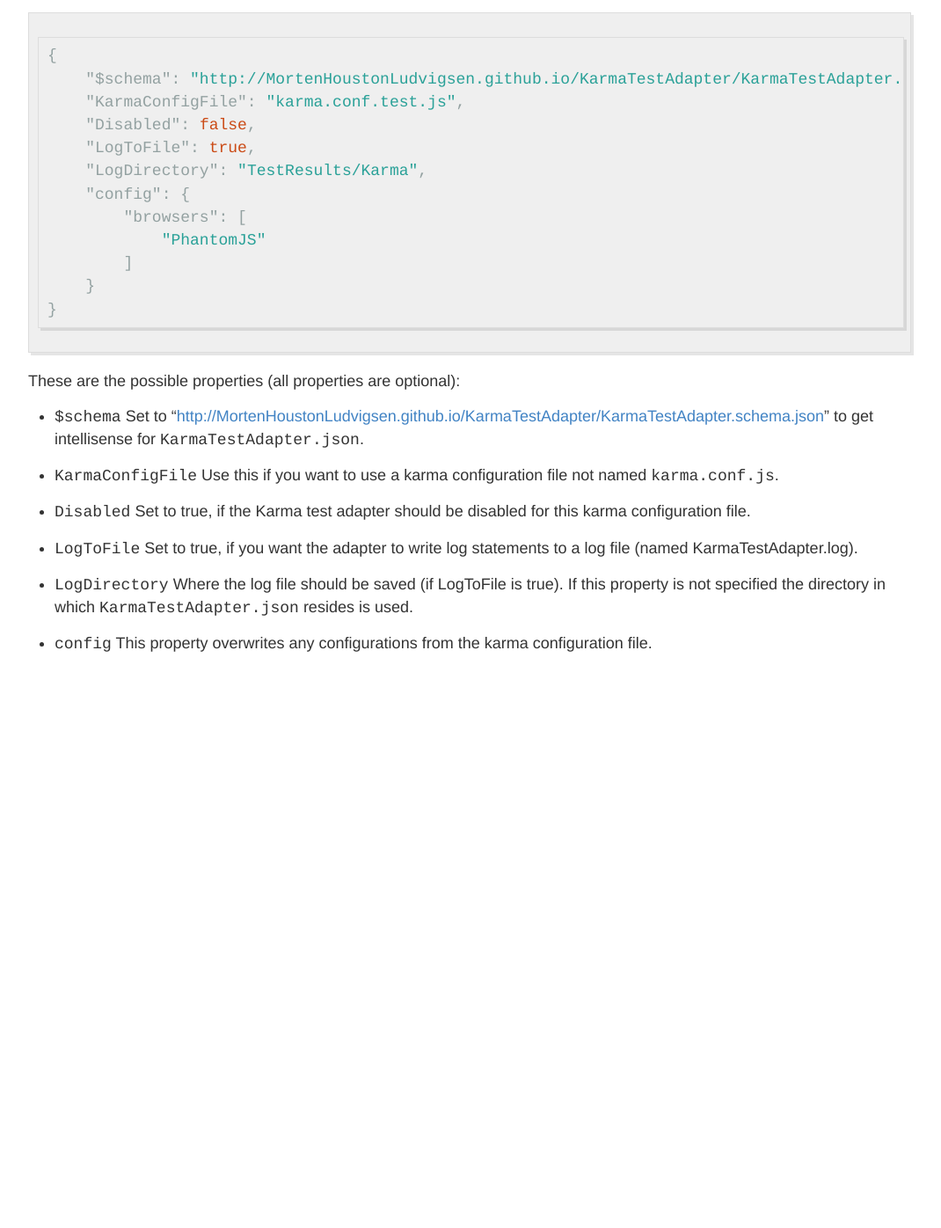
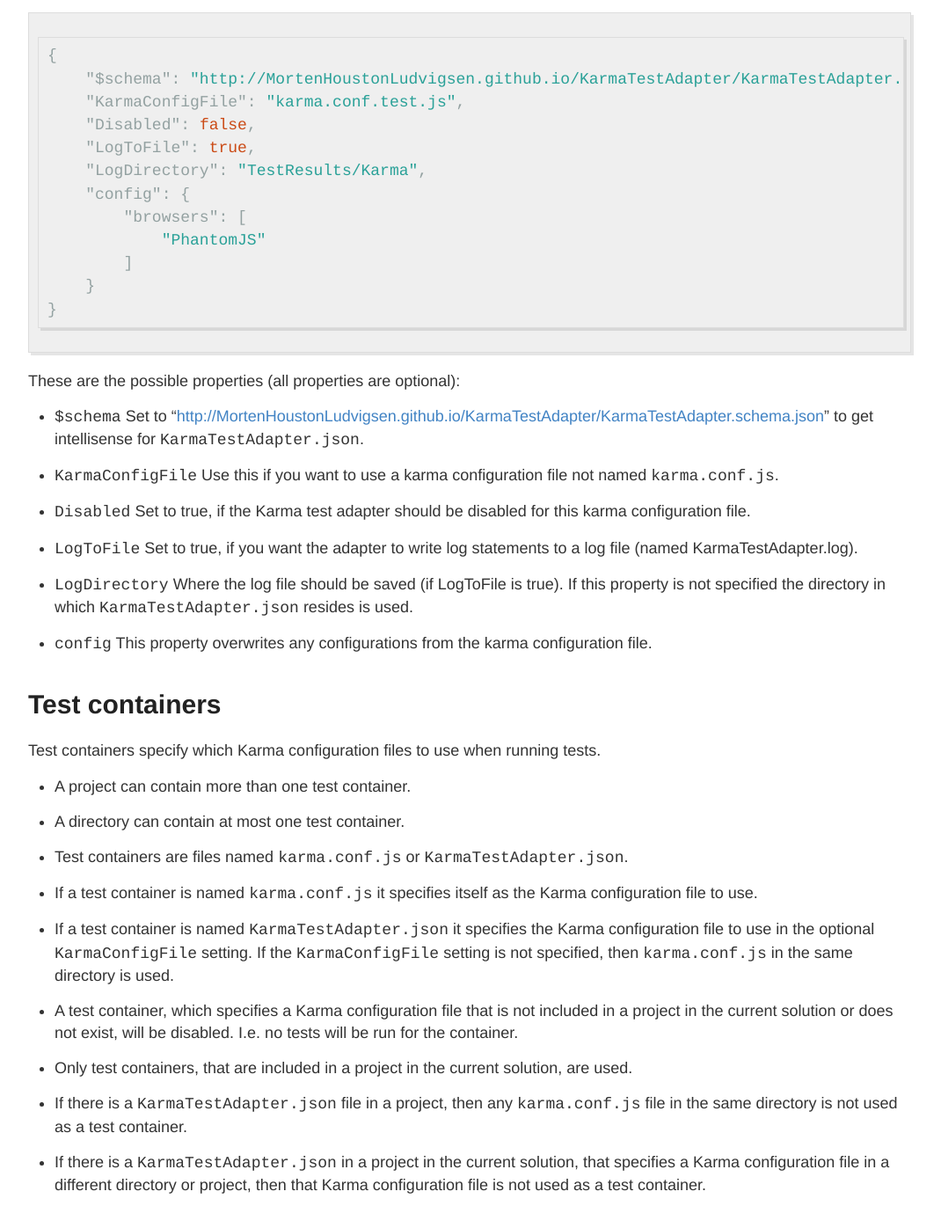
Before and after one commit to MortenHoustonLudvigsen/KarmaTestAdapter, a Jekyll site: the page built from index.md, in a window 1280 px wide and 1400 px high, scrolled down 1504 px. Shown: the top 1396 px of the window at 88% size, without its empty margins (106-1176 px from the left). Built offline with Jekyll 4.4.1, drawn with Linux system fonts in a browser that asks for light colours; Markdown is read by kramdown in place of the engine named in the settings; before the commit the page ends 2289 px from its top, so only the background shows below that.

Commit message:
Add information about test containers

```diff
--- a/index.md
+++ b/index.md
@@ -80,3 +80,25 @@ These are the possible properties (all properties are optional):
 * `LogDirectory` Where the log file should be saved (if LogToFile is true). If this property is not specified the directory in which `KarmaTestAdapter.json` resides is used.
 
 * `config` This property overwrites any configurations from the karma configuration file.
+
+# Test containers
+
+Test containers specify which Karma configuration files to use when running tests.
+
+* A project can contain more than one test container.
+
+* A directory can contain at most one test container.
+
+* Test containers are files named `karma.conf.js` or `KarmaTestAdapter.json`.
+
+* If a test container is named `karma.conf.js` it specifies itself as the Karma configuration file to use.
+
+* If a test container is named `KarmaTestAdapter.json` it specifies the Karma configuration file to use in the optional `KarmaConfigFile` setting. If the `KarmaConfigFile` setting is not specified, then `karma.conf.js` in the same directory is used.
+
+* A test container, which specifies a Karma configuration file that is not included in a project in the current solution or does not exist, will be disabled. I.e. no tests will be run for the container.
+
+* Only test containers, that are included in a project in the current solution, are used.
+
+* If there is a `KarmaTestAdapter.json` file in a project, then any `karma.conf.js` file in the same directory is not used as a test container.
+
+* If there is a `KarmaTestAdapter.json` in a project in the current solution, that specifies a Karma configuration file in a different directory or project, then that Karma configuration file is not used as a test container.
```
